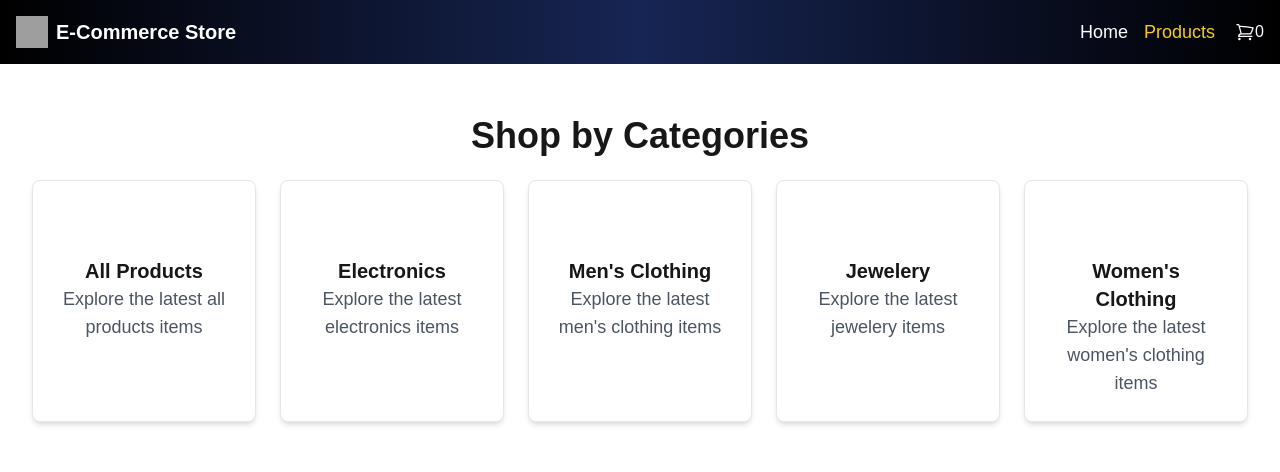
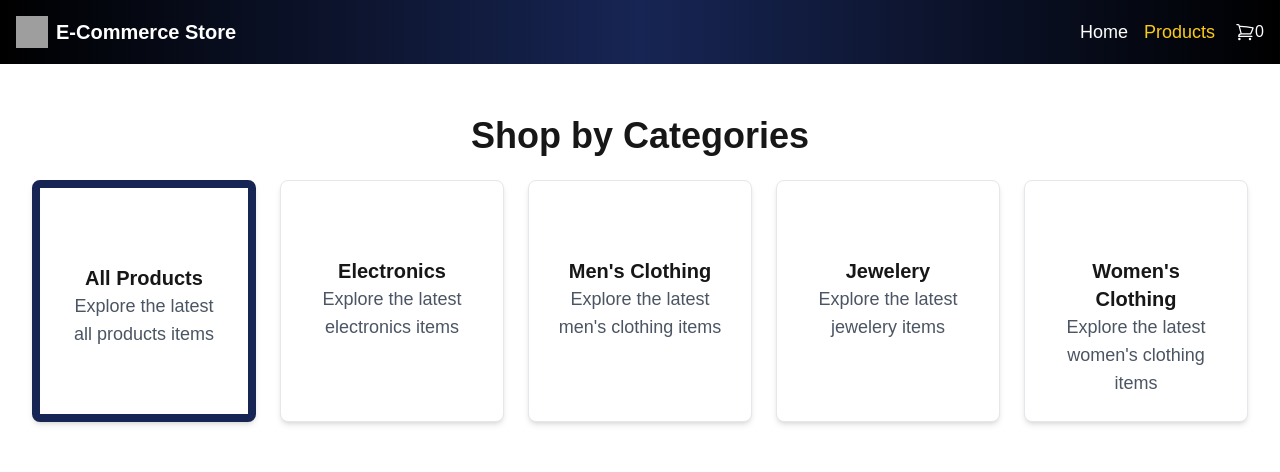
Before and after one commit to habibapanna/e-commerce-store, a Next.js app: page /products in a window 1280 px wide. Shown: the top 472 px of the page. Built offline with nearby package versions, Linux system fonts and the light colour scheme; no server answers; grey boxes are pictures that could not be loaded; some icons are missing.

Commit message:
category cards updated

```diff
--- a/app/products/page.js
+++ b/app/products/page.js
@@ -58,7 +58,7 @@ export default function ProductsPage() {
               key={category.name}
               onClick={() => setSelectedCategory(category.name)}
               className={`bg-white shadow-md rounded-lg p-6 text-center border cursor-pointer hover:shadow-xl transition ${
-                selectedCategory === category.name ? "bg-blue-200" : ""
+                selectedCategory === category.name ? "border-8 border-blue-950" : ""
               }`}
               initial={{ opacity: 0, y: 20 }}
               animate={{ opacity: 1, y: 0 }}
```
